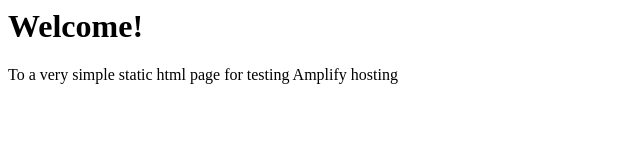
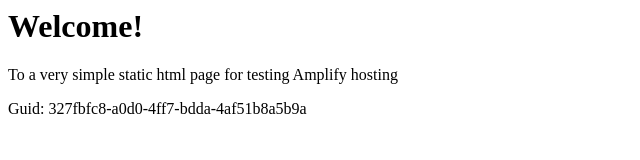
Before and after one commit to aws-aemilia-nrt/Github-PR-Commit-Integration-Test-DoNotTouch-v1-preprod-ap-northeast-1, a website: page src/index.html in a window 1280 px wide. Shown: the whole page, without its empty margins (0-640 px from the left). Drawn offline with Linux system fonts and the light colour scheme.

Commit message:
commit from integ tests

```diff
--- a/src/index.html
+++ b/src/index.html
@@ -1,3 +1,5 @@
+
+
 <html lang="en">
 
 <head>
@@ -10,6 +12,6 @@
 <body>
     <h1>Welcome!</h1>
     <p>To a very simple static html page for testing Amplify hosting</p>
-</body>
+    <p>Guid: 327fbfc8-a0d0-4ff7-bdda-4af51b8a5b9a</p></body>
 
 </html>
```
